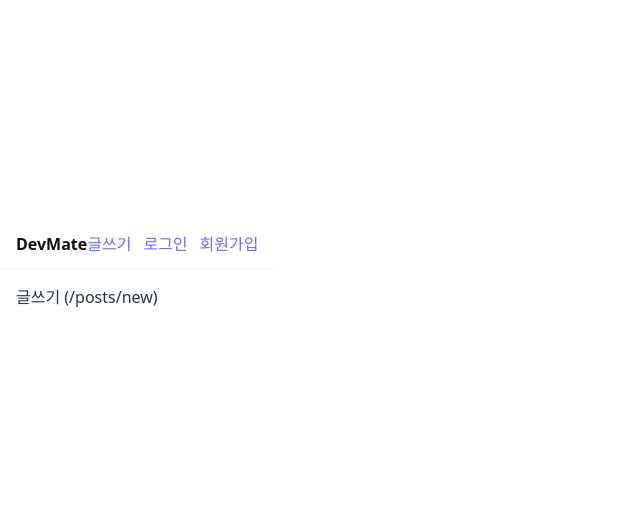
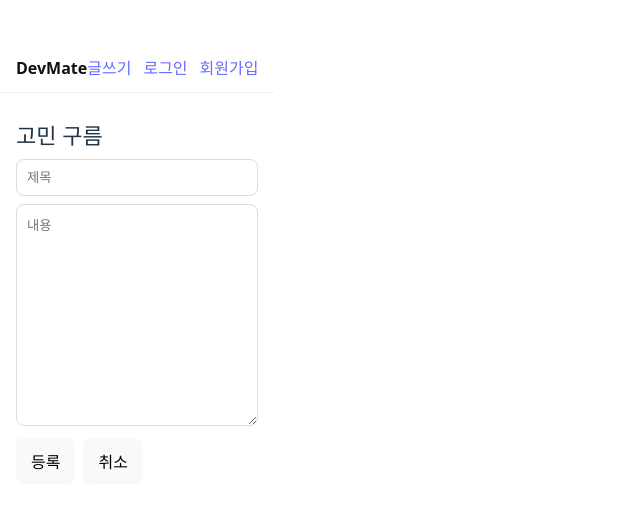
Before and after one commit to JangWonJong/devmate, a React (Vite) app in the folder frontend/: page /posts/new in a window 1280 px wide. Shown: the part 128-636 px from the top of the page, without its empty margins (0-640 px from the left). Built offline with nearby package versions, Linux system fonts and the light colour scheme; no server answers.

Commit message:
POST UPLOAD AND DETAIL PAGE

```diff
--- a/frontend/src/api/auth.ts
+++ b/frontend/src/api/auth.ts
@@ -1,12 +1,12 @@
 import { http } from "./http"
-import type { APiResponse } from "./type"
+import type { ApiResponse } from "./type"
 
 
 export type LoginRequest = { email: string, password: string}
 export type LoginResponse = { accessToken: string, refreshToken: string}
 
 export async function login(req: LoginRequest) {
-    const {data} = await http.post<APiResponse<LoginResponse>>("/api/auth/login", req)
+    const {data} = await http.post<ApiResponse<LoginResponse>>("/api/auth/login", req)
     if (!data.success || !data.data) throw new Error(data.error.message ?? "Login failed")
     return data.data
 
--- a/frontend/src/api/posts.ts
+++ b/frontend/src/api/posts.ts
@@ -1,5 +1,5 @@
 import { http } from "./http"
-import type { APiResponse } from "./type"
+import type { ApiResponse } from "./type"
 
 
 export type PostCreateRequest = { title: string, content: string}
@@ -26,7 +26,7 @@ export type Page<T> = {
 
 export async function createPost(req: PostCreateRequest) {
 
-    const {data} = await http.post<APiResponse<number>>("/api/posts", req)
+    const {data} = await http.post<ApiResponse<number>>("/api/posts", req)
     if (!data.success || data.data == null) throw new Error(data.error?.message ?? "Create failed")
     return data.data
 
@@ -34,7 +34,7 @@ export async function createPost(req: PostCreateRequest) {
 
 export async function listPosts() {
 
-    const {data} = await http.get<APiResponse<Page<PostResponse>>>
+    const {data} = await http.get<ApiResponse<Page<PostResponse>>>
     ("/api/posts?page=0&size=10&sort=id,desc")
     if (!data.success || data.data == null) throw new Error(data.error?.message ?? "List failed")
     return data.data
@@ -43,8 +43,8 @@ export async function listPosts() {
 
 export async function getPost(id: string) {
 
-    const {data} = await http.post<APiResponse<PostResponse>>(`/api/posts/${id}`)
-    if (!data.success || data.data == null) throw new Error(data.error?.message ?? "Get failed")
+    const {data} = await http.get<ApiResponse<PostResponse>>(`/api/posts/${id}`)
+    if (!data.success || !data.data) throw new Error(data.error?.message ?? "Get failed")
     return data.data
 
 }
--- a/frontend/src/api/type.ts
+++ b/frontend/src/api/type.ts
@@ -1,7 +1,7 @@
 
 export type ApiError = {code: string, message: string}
 
-export type APiResponse<T> = {
+export type ApiResponse<T> = {
     success: boolean
     data?: T
     error: ApiError
--- a/frontend/src/pages/NewPostPage.tsx
+++ b/frontend/src/pages/NewPostPage.tsx
@@ -1,3 +1,70 @@
+import { useState } from "react";
+import { useNavigate } from "react-router-dom";
+import { createPost } from "../api/posts";
+
+
 export function NewPostPage() {
-  return <div>글쓰기 (/posts/new)</div>;
+
+    const nav = useNavigate()
+    const [title, setTitle] = useState("")
+    const [content, setContent] = useState("")
+    const [err , setErr] = useState<string | null>(null)
+    const [loading, setLoading ] =useState(false)
+
+    return (
+     <div style={{ maxWidth: 720 }}>
+      <h1 style={{ fontSize: 22, fontWeight: 700, marginBottom: 12 }}>고민 구름</h1>
+
+      <div style={{ display: "grid", gap: 8 }}>
+        <input
+          style={{ padding: 10, border: "1px solid #ddd", borderRadius: 8 }}
+          placeholder="제목"
+          value={title}
+          onChange={(e) => setTitle(e.target.value)}
+        />
+
+        <textarea
+          style={{ padding: 10, border: "1px solid #ddd", borderRadius: 8, minHeight: 200 }}
+          placeholder="내용"
+          value={content}
+          onChange={(e) => setContent(e.target.value)}
+        />
+      </div>
+
+      {err && <div style={{ color: "crimson", marginTop: 10 }}>{err}</div>}
+
+      <div style={{ display: "flex", gap: 8, marginTop: 12 }}>
+        <button
+          disabled={loading}
+          style={{ padding: "10px 14px" }}
+          onClick={async () => {
+            setErr(null);
+
+            if (!title.trim()) return setErr("제목을 입력해줘.");
+            if (!content.trim()) return setErr("내용을 입력해줘.");
+
+            try {
+              setLoading(true);
+              const id = await createPost({ title: title.trim(), content: content.trim() });
+              nav(`/posts/${id}`); // ✅ 생성 후 상세 페이지로 이동
+            } catch (e: any) {
+              setErr(e.message ?? "등록 실패");
+            } finally {
+              setLoading(false);
+            }
+          }}
+        >
+          {loading ? "등록 중..." : "등록"}
+        </button>
+
+        <button
+          disabled={loading}
+          style={{ padding: "10px 14px" }}
+          onClick={() => nav(-1)}
+        >
+          취소
+        </button>
+      </div>
+    </div>
+  );
 }
--- a/frontend/src/pages/PostDetailPage.tsx
+++ b/frontend/src/pages/PostDetailPage.tsx
@@ -1,6 +1,35 @@
+import { useEffect, useState } from "react";
 import { useParams } from "react-router-dom";
+import { getPost, type PostResponse } from "../api/posts";
 
 export function PostDetailPage() {
   const { id } = useParams();
-  return <div>게시글 상세 (/posts/{id})</div>;
+  const [post, setPost] = useState<PostResponse | null>(null)
+  const [err, setErr] = useState<string | null>(null)
+
+  useEffect(() => {
+    (async () => {
+        try {
+            if (!id) return
+            const p = await getPost(id)
+            setPost(p)
+        } catch (e: any) {
+            setErr(e.message ?? "상세 조회 실패")
+        }
+    })()
+  }, [id])
+
+  if(err) return <div style={{color: "crimson"}}>{err}</div>
+  if(!post) return <div >Loading...</div>
+
+
+  return (
+   <div style={{ maxWidth: 720 }}>
+      <h1 style={{ fontSize: 24, fontWeight: 800, marginBottom: 8 }}>{post.title}</h1>
+      <div style={{ color: "#666", marginBottom: 16 }}>
+        작성자: {post.authorNickname} {post.solved ? "· ✅ 해결됨" : ""}
+      </div>
+      <div style={{ whiteSpace: "pre-wrap", lineHeight: 1.6 }}>{post.content}</div>
+    </div>
+  )
 }
```
Also changed, not shown: 1 other file (tests, documents, lock files or other folders).
